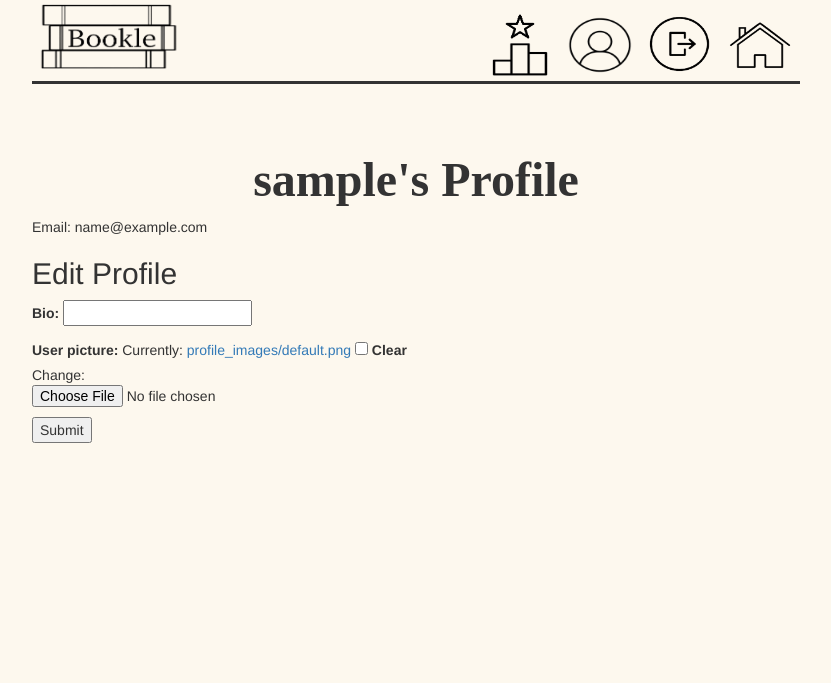
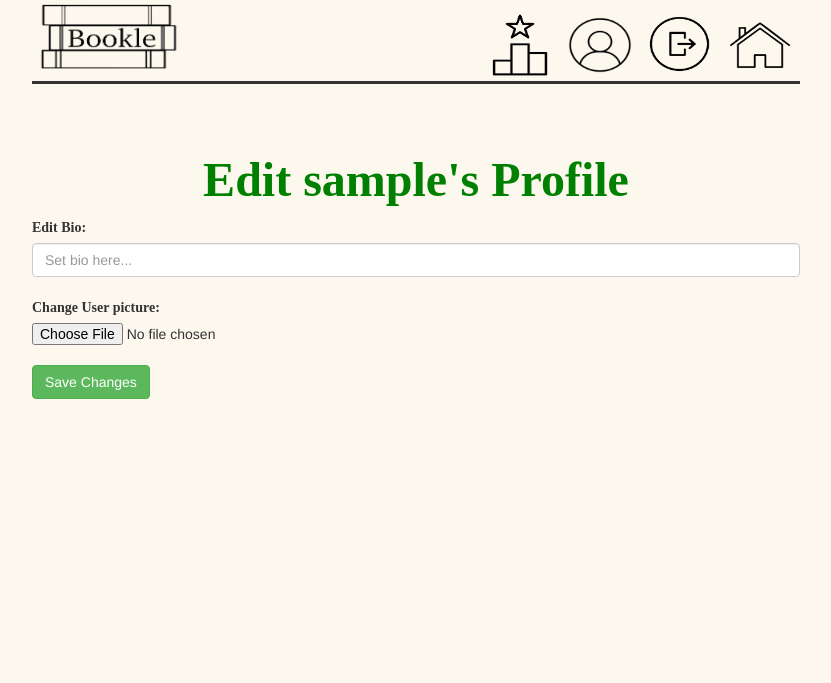
Before and after one commit to phantomsheepp/group1a_wad_project, a Django app: a page that uses templates/bookle/edit_account.html in a window 1280 px wide. Shown: the top 683 px of the page, without its empty margins (224-1055 px from the left). Run offline with Django 3.2, Linux system fonts and the light colour scheme; the visitor is signed in with stand-in values (Sample User, id 1); data comes from the database, SQL or seed files in the repository; some libraries are stand-ins or nearby versions.

Commit message:
css edit account

```diff
--- a/static/css/stylesheet.css
+++ b/static/css/stylesheet.css
@@ -471,9 +471,15 @@ h1{
 /* -------------------------- discussion.html -----------------------------------*/
 
 .comment-box {
-    border: 1px solid #000; /* Add a border */
-    padding: 10px; /* Add some padding */
-    margin-bottom: 20px; /* Add some margin */
-    max-width: 600px; /* Limit the width */
-    overflow-wrap: break-word; /* Break words to prevent overflow */
+    border: 1px solid #000;
+    padding: 10px;
+    margin-bottom: 20px;
+    max-width: 600px;
+    overflow-wrap: break-word;
 }
+
+/* ---------------------------- edit_account.html --------------------------------*/
+
+#edit-heading{
+    color:green;
+}
--- a/templates/bookle/edit_account.html
+++ b/templates/bookle/edit_account.html
@@ -7,15 +7,19 @@
 
 
 {% block body_block %}
-    <h1>{{ user.username }}'s Profile</h1>
-    <p>Email: {{ user.email }}</p>
-    <!-- Display other user information here -->
+    <h1 id="edit-heading"> Edit {{ user.username }}'s Profile</h1>
 
-    <h2>Edit Profile</h2>
+    <div class="form-group">
     <form id="profile_form" method="post" action="{% url 'bookle:edit_account' username=user.username %}" enctype="multipart/form-data">
         {% csrf_token %}
-        {{ form.as_p }}
-        <input type="submit" value="Submit" />
+        <label for="id_bio" id="input-label"> Edit Bio:</label>
+        <input type="text" name="bio" id="id_bio" class="form-control" value="" size="500" placeholder="Set bio here..." />
+                <br />
+        <label id="input-label" for="id_user_picture" id="input-label">Change User picture:</label>
+        <input type="file" class="form-control-file form-control-sm" name="user_picture" accept="image/*" id="id_user_picture">
+                <br />
+        <button type="submit" class="btn btn-success">Save Changes</button>
+    </div>
     </form>
 
 {% endblock %}
--- a/templates/bookle/profile.html
+++ b/templates/bookle/profile.html
@@ -11,7 +11,7 @@
     {% if user %}
         <div class="profile-picture">
             <img id="pfp" src="{% get_media_prefix %}{{ userProfile.user_picture }}">
-            &emsp; &emsp; &emsp; <h3 id="username">Welcome back, {{ user.username }}!</h3><br />
+            &emsp; &emsp; &emsp; <h3 id="username">Welcome back, <strong>{{ user.username }}!</strong></h3><br />
         </div>
 
         <div>
```
Also changed, not shown: media/profile_images/b3ccd57b054a73af1a0d281265b54ec8-2.jpg (added).
